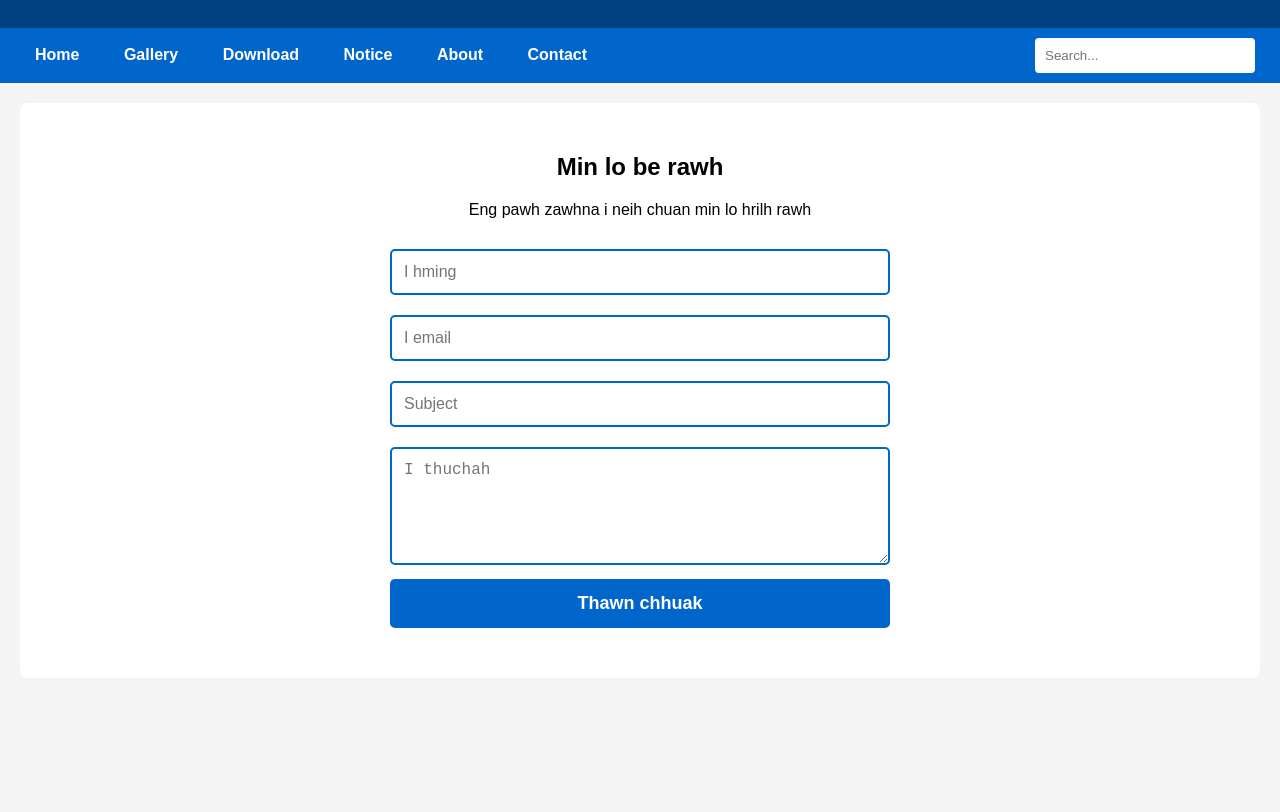
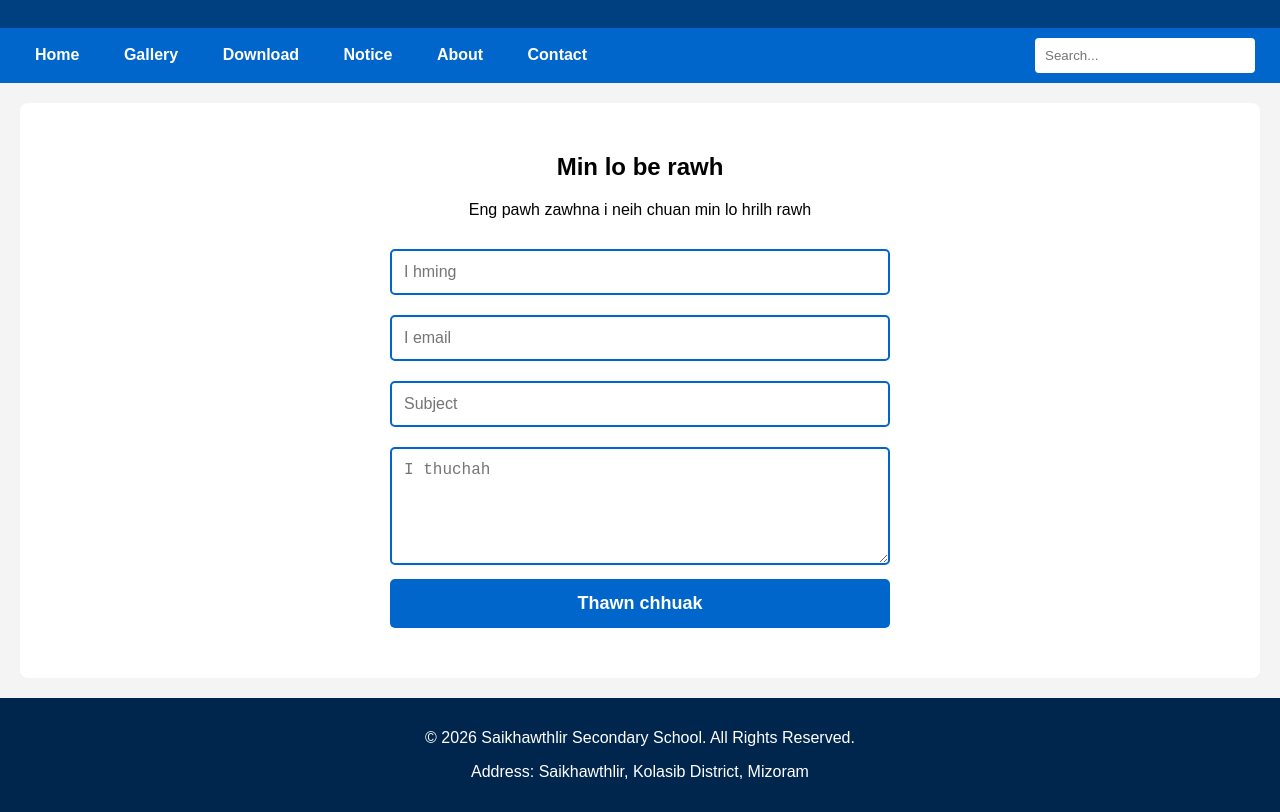
Before and after one commit to saikhawthlir-school/saikhawthlir-school, a plain HTML site: page contact.html in a window 1280 px wide. Shown: the part 116-928 px from the top of the page. Before the commit the page ends 814 px from the top, so only its background shows below. Drawn offline with Linux system fonts and the light colour scheme.

Commit message:
Update contact.html

```diff
--- a/contact.html
+++ b/contact.html
@@ -49,3 +49,8 @@
     <button type="submit">Thawn chhuak</button>
   </form>
 </div>
+
+  <div class="footer">
+  <p>© 2026 Saikhawthlir Secondary School. All Rights Reserved.</p>
+  <p>Address: Saikhawthlir, Kolasib District, Mizoram</p>
+  </div>
```
